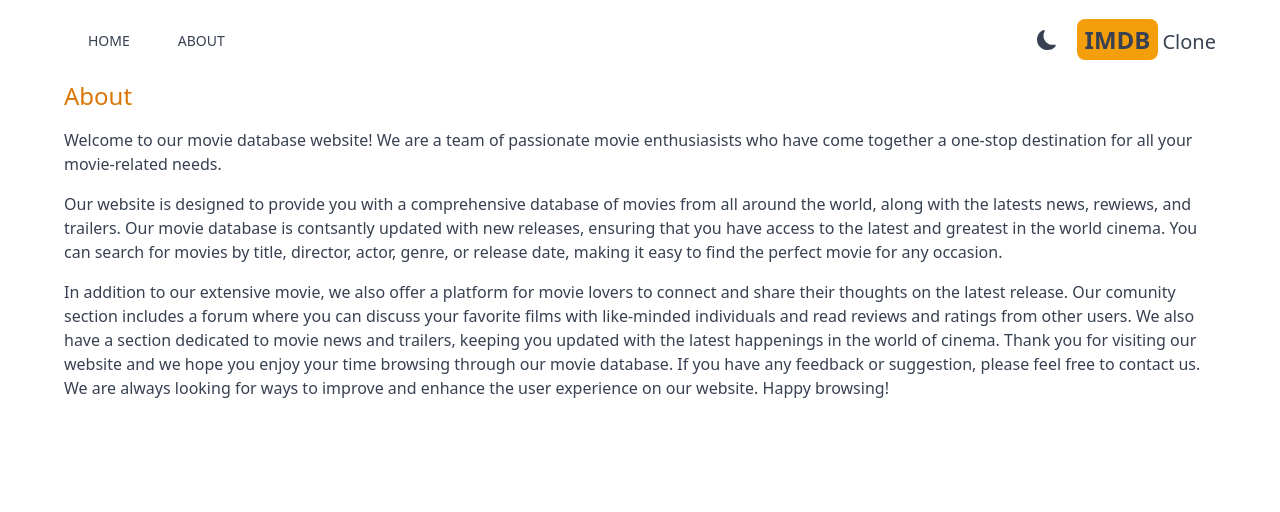
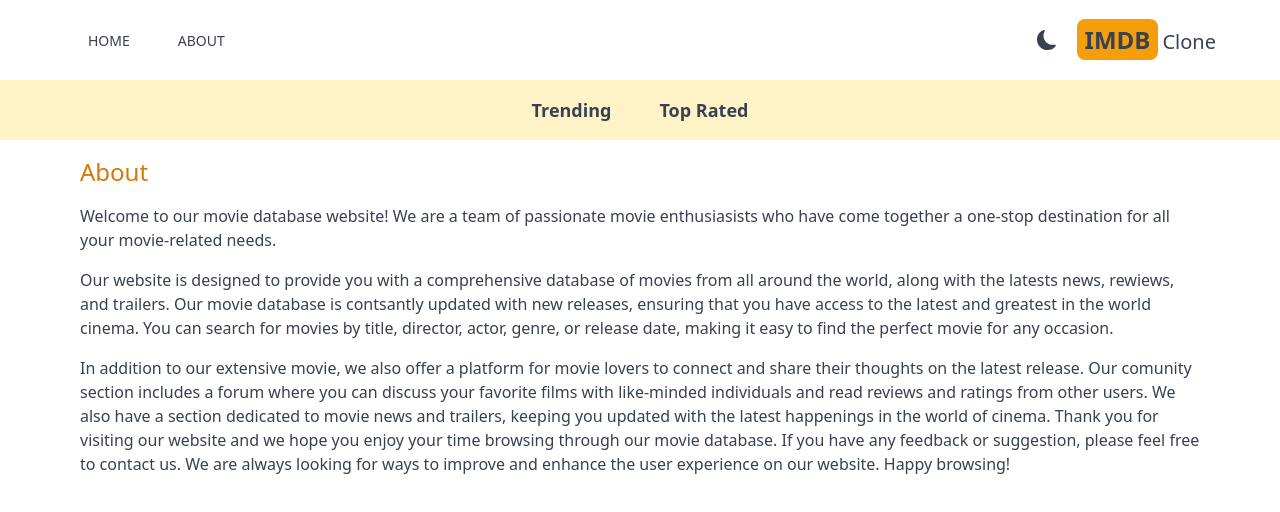
Before and after one commit to kopre2012/imdb, a Next.js app: page /about in a window 1280 px wide. Shown: the top 512 px of the page. Built offline with nearby package versions, Linux system fonts and the light colour scheme.

Commit message:
create the navbar component

```diff
--- a/src/app/about/page.jsx
+++ b/src/app/about/page.jsx
@@ -2,7 +2,7 @@
 
 export default function About() {
   return (
-    <div className="max-w-6xl mx-auto space-y-4">
+    <div className="max-w-6xl mx-auto space-y-4 p-4">
       <h1 className="text-2xl font-medium text-amber-600">About</h1>
       <p>
         Welcome to our movie database website! We are a team of passionate movie enthusiasists who have come together a one-stop destination for all your movie-related needs.
--- a/src/app/layout.jsx
+++ b/src/app/layout.jsx
@@ -1,4 +1,5 @@
 import Header from '@/components/Header';
+import Navbar from '@/components/Navbar';
 import './globals.css';
 import Providers from './Providers';
 
@@ -11,6 +12,8 @@
           <Header />
           {/* Navbar */}
 
+          <Navbar />
+
           {/* SearchBox */}
 
           {children}
--- /dev/null
+++ b/src/components/Navbar.jsx
@@ -0,0 +1,11 @@
+import React from 'react'
+import NavbarItem from './NavbarItem'
+
+export default function Navbar() {
+  return (
+    <div className="flex justify-center dark:bg-gray-600 bg-amber-100 lg:text-lg p-4">
+      <NavbarItem title="Trending" param="fetchTrending" />
+      <NavbarItem title="Top Rated" param="fetchTopRated" />
+    </div>
+  )
+}
--- /dev/null
+++ b/src/components/NavbarItem.jsx
@@ -0,0 +1,22 @@
+"use client"
+
+import Link from 'next/link'
+import React from 'react'
+
+import {useSearchParams} from 'next/navigation'
+
+export default function NavbarItem({title, param}) {
+  const searchParams = useSearchParams()
+  const genre = searchParams.get('genre');
+
+  return (
+    <div>
+      <Link
+        className={
+          `m-4 hover:text-amber-600 font-semibold p-2 ${genre && genre === param && 'underline underline-offset-8 decoration-4 decoration-amber-500 rounded-lg'}`}
+       href={`/?genre=${param}`}>
+        {title}
+      </Link>
+    </div>
+  )
+}
```
